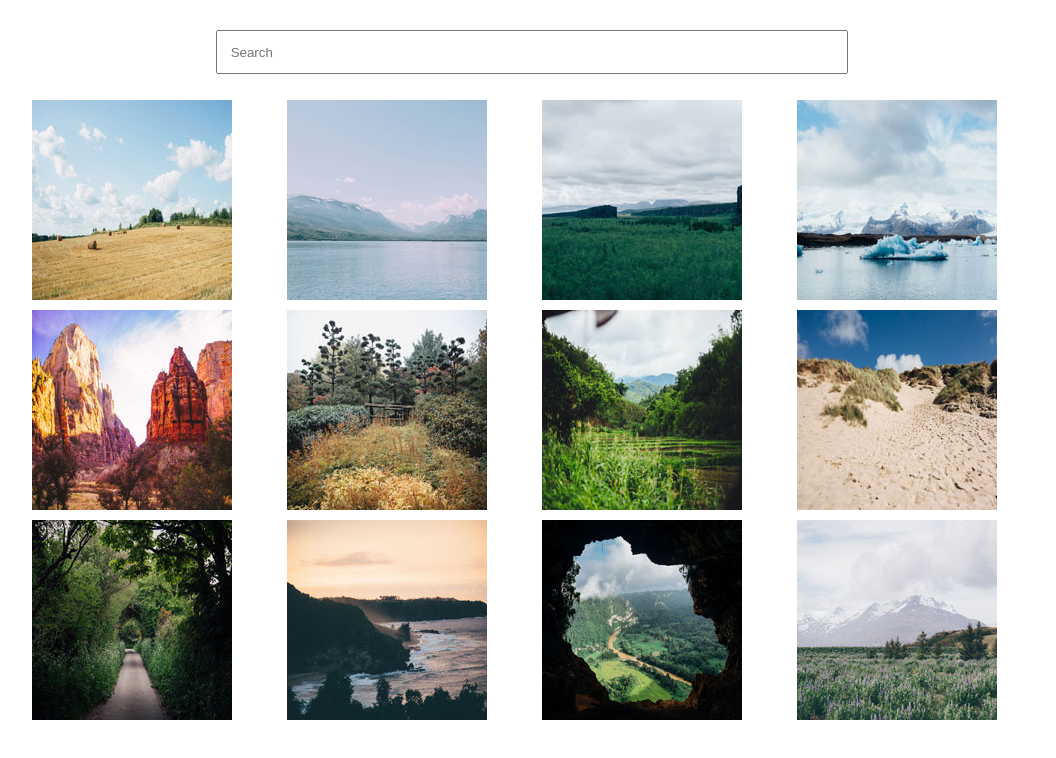
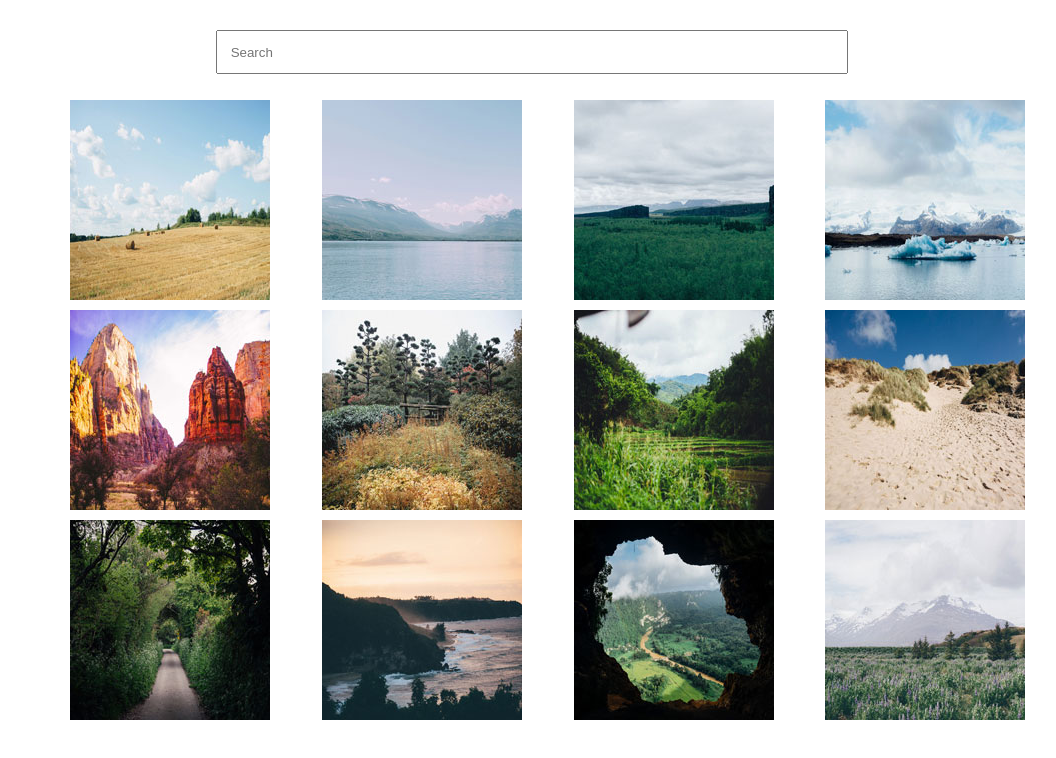
Before and after one commit to FarhoodNik/techdegree_project5, a plain HTML site: page index.html in a window 1280 px wide. Shown: the whole page, without its empty margins (108-1164 px from the left). Drawn offline with Linux system fonts and the light colour scheme.

Commit message:
2nd edition

```diff
--- a/css/style.css
+++ b/css/style.css
@@ -16,9 +16,10 @@ input{
 
 main{
     display: grid;
-    max-width: 1000px;
+    max-width: 1050px;
     grid-template-columns: repeat(auto-fit, minmax(200px, 1fr));
     grid-template-rows: repeat(3, 200px);
     margin:2% auto;
+    padding-left: 5%;
     grid-gap: 10px 20px;
 }
```
